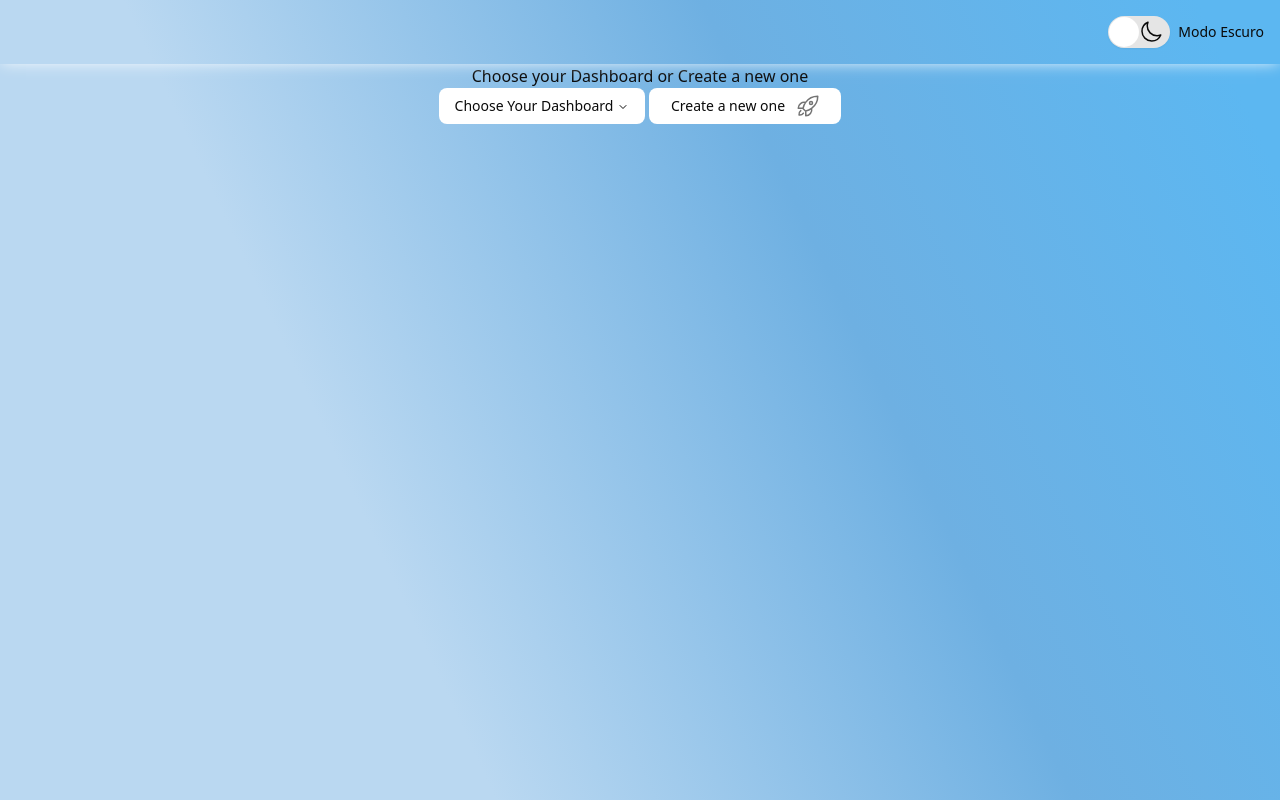
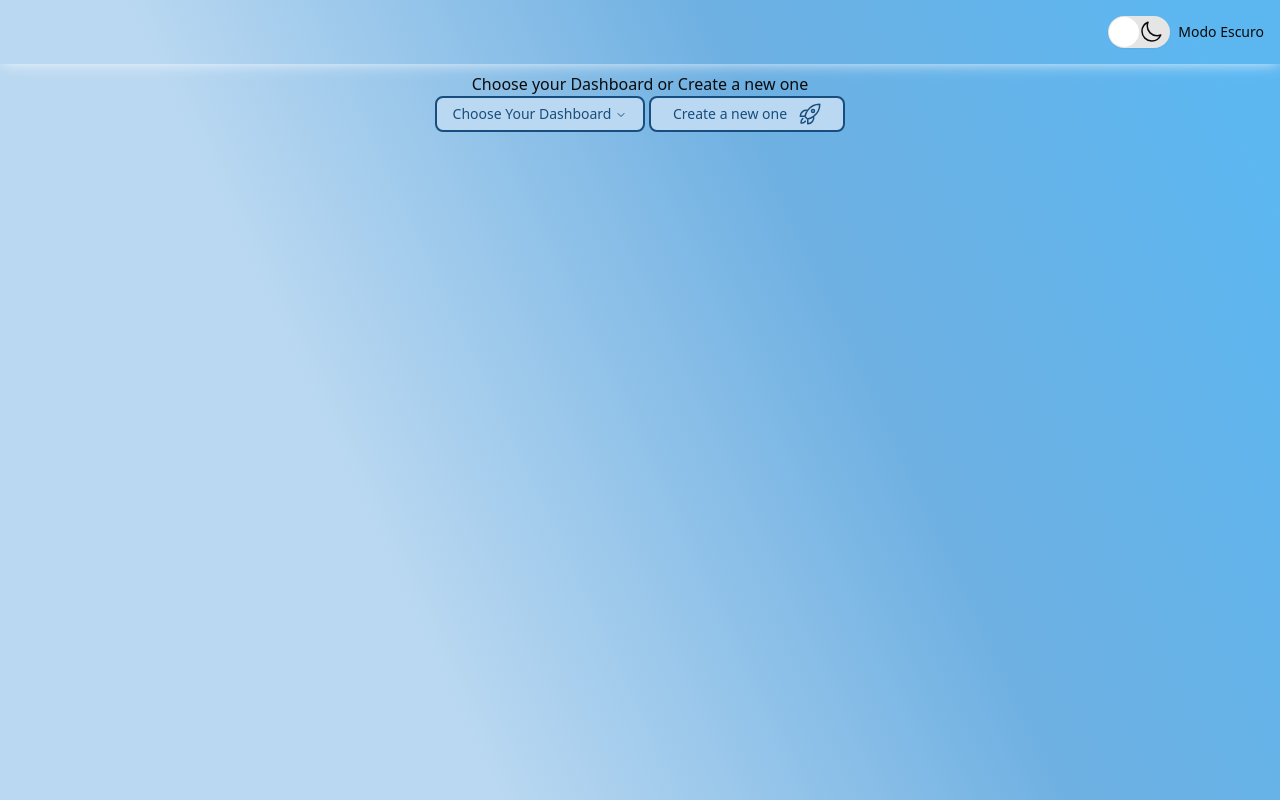
Before and after one commit to RodrigoNeoEx/your-dashboard, a Next.js app: page /home in a window 1280 px wide. Built offline with nearby package versions, Linux system fonts and the light colour scheme.

Commit message:
feat: first template of home done

```diff
--- a/src/app/home/page.tsx
+++ b/src/app/home/page.tsx
@@ -9,10 +9,9 @@ const Home = () => {
     <ContainerPage className="bg-[image:var(--color-background-grad)]">
       <Header classname="relative"/>
 
-      <ContainerContent classname="flex flex-col items-center justify-center w-full h-auto">
-      <h1>Choose your Dashboard or Create a new one</h1>
+      <ContainerContent classname="flex flex-col items-center justify-center w-full h-auto mt-2">
+        <h1>Choose your Dashboard or Create a new one</h1>
         <DashboardNavigation />
-
       </ContainerContent>
     </ContainerPage>
   )
--- a/src/components/navitgation/DashboardNavigation.tsx
+++ b/src/components/navitgation/DashboardNavigation.tsx
@@ -2,9 +2,8 @@
 
 import * as React from "react"
 import Link from "next/link"
+import { cn } from "@/lib/utils"
 
-import { cn } from "@/lib/utils"
-// import { Icons } from "@/components/icons"
 import {
   NavigationMenu,
   NavigationMenuContent,
@@ -21,8 +20,10 @@ export function DashboardNavigation() {
     <NavigationMenu>
       <NavigationMenuList>
         <NavigationMenuItem>
-          <NavigationMenuTrigger>Choose Your Dashboard</NavigationMenuTrigger>
-          <NavigationMenuContent className="max-h-[80vh] overflow-y-auto">
+          <NavigationMenuTrigger>
+            Choose Your Dashboard
+          </NavigationMenuTrigger>
+          <NavigationMenuContent className="max-h-[80vh] overflow-y-auto bg-blue-100 dark:bg-[#184e7e]">
             <ul className="grid gap-3 p-6 md:w-[400px] lg:w-[500px] ">
               <ListItem href="/docs" title="Introduction">
                 Re-usable components built using Radix UI and Tailwind CSS.
@@ -39,52 +40,18 @@ export function DashboardNavigation() {
               <ListItem href="/docs/installation" title="Installation">
                 How to install dependencies and structure your app.
               </ListItem>
-              <ListItem href="/docs/primitives/typography" title="Typography">
-                Styles for headings, paragraphs, lists...etc
-              </ListItem>
-              <ListItem href="/docs" title="Introduction">
-                Re-usable components built using Radix UI and Tailwind CSS.
-              </ListItem>
-              <ListItem href="/docs/installation" title="Installation">
-                How to install dependencies and structure your app.
-              </ListItem>
-              <ListItem href="/docs/primitives/typography" title="Typography">
-                Styles for headings, paragraphs, lists...etc
-              </ListItem>
-              <ListItem href="/docs" title="Introduction">
-                Re-usable components built using Radix UI and Tailwind CSS.
-              </ListItem>
-              <ListItem href="/docs/installation" title="Installation">
-                How to install dependencies and structure your app.
-              </ListItem>
-              <ListItem href="/docs/primitives/typography" title="Typography">
-                Styles for headings, paragraphs, lists...etc
-              </ListItem>
-              <ListItem href="/docs" title="Introduction">
-                Re-usable components built using Radix UI and Tailwind CSS.
-              </ListItem>
-              <ListItem href="/docs/installation" title="Installation">
-                How to install dependencies and structure your app.
-              </ListItem>
-              <ListItem href="/docs/primitives/typography" title="Typography">
-                Styles for headings, paragraphs, lists...etc
-              </ListItem>
-              <ListItem href="/docs" title="Introduction">
-                Re-usable components built using Radix UI and Tailwind CSS.
-              </ListItem>
-              <ListItem href="/docs/installation" title="Installation">
-                How to install dependencies and structure your app.
-              </ListItem>
-              <ListItem href="/docs/primitives/typography" title="Typography">
-                Styles for headings, paragraphs, lists...etc
-              </ListItem>
             </ul>
           </NavigationMenuContent>
         </NavigationMenuItem>
         <NavigationMenuItem>
-          <Link href="/create" legacyBehavior passHref>
-            <NavigationMenuLink className={navigationMenuTriggerStyle()} title="Create">
-              <p className="flex items-center justify-around min-w-[10rem]">
+          <Link
+            href="/create"
+            legacyBehavior
+            passHref
+
+          >
+            <NavigationMenuLink className={navigationMenuTriggerStyle()} title="Create" >
+              <p className="flex items-center justify-around min-w-[10rem] [&>:last-child>svg]:!text-[#184e7e]">
                 Create a new one
                 {setSVG("Create")}
               </p>
--- a/src/components/ui/navigation-menu.tsx
+++ b/src/components/ui/navigation-menu.tsx
@@ -59,7 +59,7 @@ function NavigationMenuItem({
 }
 
 const navigationMenuTriggerStyle = cva(
-  "group inline-flex h-9 w-max items-center justify-center rounded-md bg-background px-4 py-2 text-sm font-medium hover:bg-accent hover:text-accent-foreground focus:bg-accent focus:text-accent-foreground disabled:pointer-events-none disabled:opacity-50 data-[state=open]:hover:bg-accent data-[state=open]:text-accent-foreground data-[state=open]:focus:bg-accent data-[state=open]:bg-accent/50 focus-visible:ring-ring/50 outline-none transition-[color,box-shadow] focus-visible:ring-[3px] focus-visible:outline-1"
+  "group inline-flex h-9 w-max items-center justify-center rounded-md px-4 py-2 text-sm font-medium disabled:pointer-events-none disabled:opacity-50 focus-visible:ring-ring/50 outline-none transition-[color,box-shadow] focus-visible:ring-[3px] focus-visible:outline-1 min-w-[40%] bg-[#bad8f1] text-[#184e7e] border-[#184e7e] border-2 dark:text-white dark:bg-[#184e7e] hover:text-white hover:bg-[#184e7e]"
 )
 
 function NavigationMenuTrigger({
@@ -112,7 +112,7 @@ function NavigationMenuViewport({
       <NavigationMenuPrimitive.Viewport
         data-slot="navigation-menu-viewport"
         className={cn(
-          "origin-top-center bg-popover text-popover-foreground data-[state=open]:animate-in data-[state=closed]:animate-out data-[state=closed]:zoom-out-95 data-[state=open]:zoom-in-90 relative mt-1.5 h-[var(--radix-navigation-menu-viewport-height)] w-full overflow-hidden rounded-md border shadow md:w-[var(--radix-navigation-menu-viewport-width)]",
+          "origin-top-center bg-blue-100 dark:bg-[#184e7e] text-popover-foreground data-[state=open]:animate-in data-[state=closed]:animate-out data-[state=closed]:zoom-out-95 data-[state=open]:zoom-in-90 relative mt-1.5 h-[var(--radix-navigation-menu-viewport-height)] w-full overflow-hidden rounded-md border shadow md:w-[var(--radix-navigation-menu-viewport-width)]",
           className
         )}
         {...props}
@@ -129,7 +129,7 @@ function NavigationMenuLink({
     <NavigationMenuPrimitive.Link
       data-slot="navigation-menu-link"
       className={cn(
-        "data-[active=true]:focus:bg-accent data-[active=true]:hover:bg-accent data-[active=true]:bg-accent/50 data-[active=true]:text-accent-foreground hover:bg-accent hover:text-accent-foreground focus:bg-accent focus:text-accent-foreground focus-visible:ring-ring/50 [&_svg:not([class*='text-'])]:text-muted-foreground flex flex-col gap-1 rounded-sm p-2 text-sm transition-all outline-none focus-visible:ring-[3px] focus-visible:outline-1 [&_svg:not([class*='size-'])]:size-4",
+        "data-[active=true]:focus:bg-accent data-[active=true]:hover:bg-accent data-[active=true]:bg-accent/50 data-[active=true]:text-accent-foreground hover:bg-accent hover:text-accent-foreground focus:bg-accent focus:text-accent-foreground focus-visible:ring-ring/50 [&_svg:not([class*='text-'])]:text-text-[#184e7e] flex flex-col gap-1 rounded-sm p-2 text-sm transition-all outline-none focus-visible:ring-[3px] focus-visible:outline-1 [&_svg:not([class*='size-'])]:size-4",
         className
       )}
       {...props}
```
